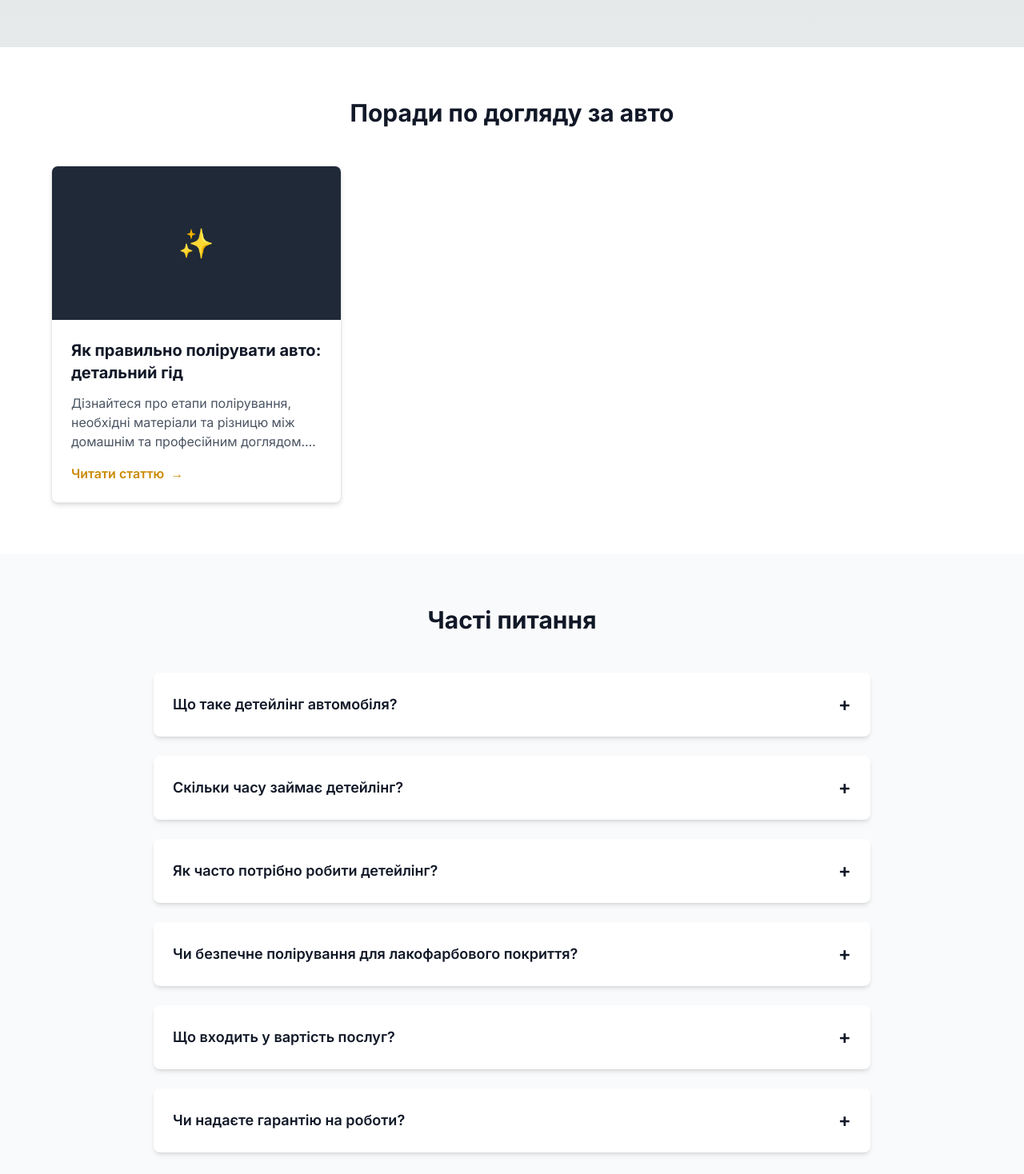
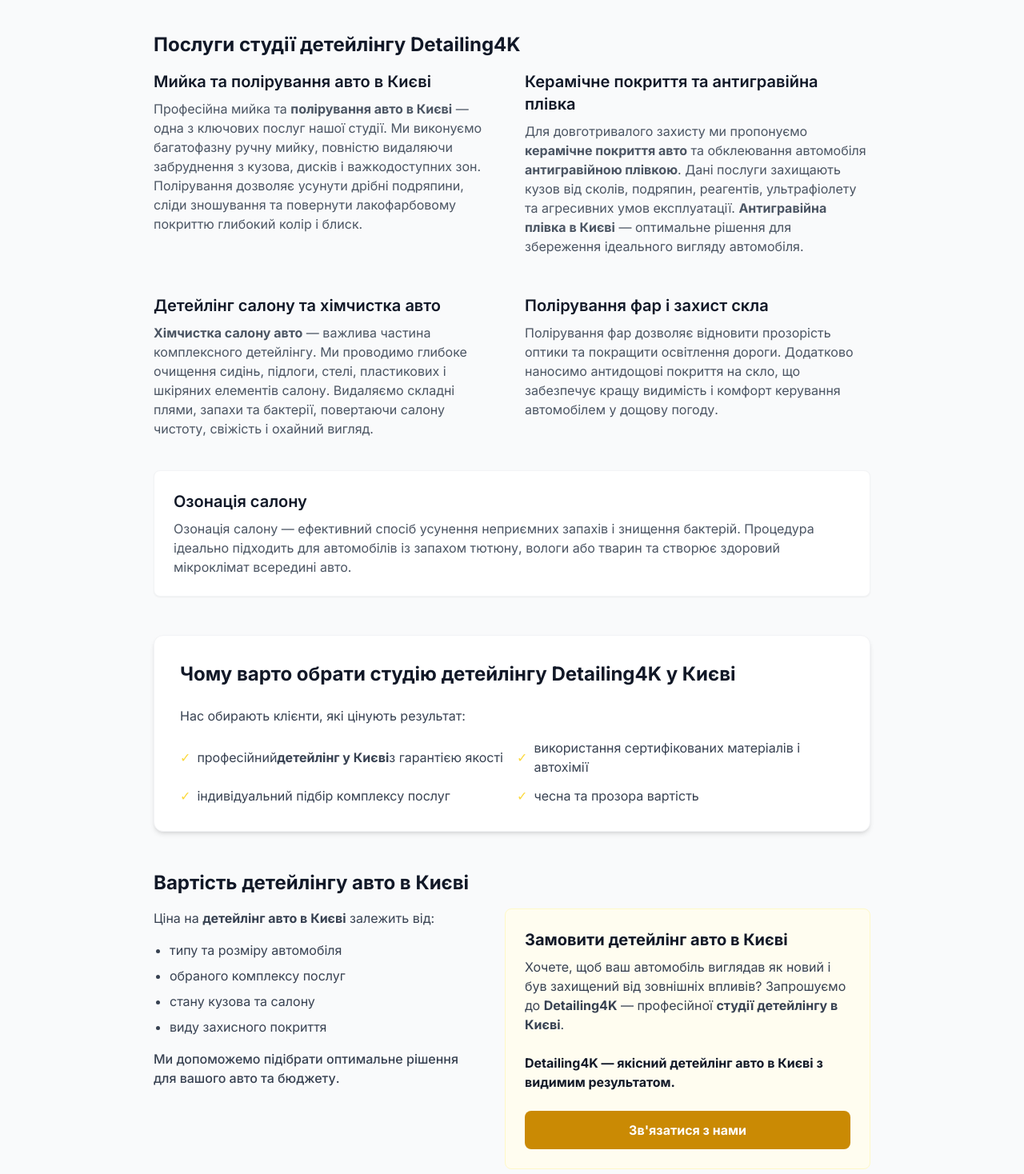
Before and after one commit to MaksymDoroshenkoDCI/detailing4k.com.ua, a Next.js app: page / in a window 1280 px wide. Shown: the part 1422-2890 px from the top of the page at 80% size. Built offline with nearby package versions, Linux system fonts and the light colour scheme; no server answers; the database is empty.

Commit message:
Add SEO content section to homepage

```diff
--- a/app/page.tsx
+++ b/app/page.tsx
@@ -133,6 +133,109 @@
         </div>
       </section>
 
+      {/* SEO Info Section */}
+      <section className="py-16 px-4 bg-gray-50 border-y border-gray-200">
+        <div className="container mx-auto max-w-4xl">
+          <header className="mb-10 text-center">
+            <h2 className="text-3xl font-bold text-gray-900 mb-6">
+              Детейлінг авто в Києві — студія Detailing4K
+            </h2>
+            <p className="text-lg text-gray-700 leading-relaxed">
+              <strong>Detailing4K</strong> — це сучасна студія детейлінгу в Києві, що спеціалізується на професійному догляді, відновленні та захисті автомобілів. Ми надаємо повний комплекс послуг з <strong>детейлінгу авто в Києві</strong>, поєднуючи досвід майстрів, преміальні матеріали та уважне ставлення до кожної деталі.
+            </p>
+            <p className="mt-4 text-gray-700">
+              Якщо вам потрібен якісний <strong>детейлінг авто Київ</strong> — ви за адресою.
+            </p>
+          </header>
+
+          <div className="space-y-12">
+            <div>
+              <h3 className="text-2xl font-bold text-gray-900 mb-4">Послуги студії детейлінгу Detailing4K</h3>
+
+              <div className="grid md:grid-cols-2 gap-8">
+                <div>
+                  <h4 className="text-xl font-semibold text-gray-900 mb-2">Мийка та полірування авто в Києві</h4>
+                  <p className="text-gray-600 mb-4">
+                    Професійна мийка та <strong>полірування авто в Києві</strong> — одна з ключових послуг нашої студії. Ми виконуємо багатофазну ручну мийку, повністю видаляючи забруднення з кузова, дисків і важкодоступних зон. Полірування дозволяє усунути дрібні подряпини, сліди зношування та повернути лакофарбовому покриттю глибокий колір і блиск.
+                  </p>
+                </div>
+
+                <div>
+                  <h4 className="text-xl font-semibold text-gray-900 mb-2">Керамічне покриття та антигравійна плівка</h4>
+                  <p className="text-gray-600 mb-4">
+                    Для довготривалого захисту ми пропонуємо <strong>керамічне покриття авто</strong> та обклеювання автомобіля <strong>антигравійною плівкою</strong>. Дані послуги захищають кузов від сколів, подряпин, реагентів, ультрафіолету та агресивних умов експлуатації. <strong>Антигравійна плівка в Києві</strong> — оптимальне рішення для збереження ідеального вигляду автомобіля.
+                  </p>
+                </div>
+
+                <div>
+                  <h4 className="text-xl font-semibold text-gray-900 mb-2">Детейлінг салону та хімчистка авто</h4>
+                  <p className="text-gray-600 mb-4">
+                    <strong>Хімчистка салону авто</strong> — важлива частина комплексного детейлінгу. Ми проводимо глибоке очищення сидінь, підлоги, стелі, пластикових і шкіряних елементів салону. Видаляємо складні плями, запахи та бактерії, повертаючи салону чистоту, свіжість і охайний вигляд.
+                  </p>
+                </div>
+
+                <div>
+                  <h4 className="text-xl font-semibold text-gray-900 mb-2">Полірування фар і захист скла</h4>
+                  <p className="text-gray-600 mb-4">
+                    Полірування фар дозволяє відновити прозорість оптики та покращити освітлення дороги. Додатково наносимо антидощові покриття на скло, що забезпечує кращу видимість і комфорт керування автомобілем у дощову погоду.
+                  </p>
+                </div>
+              </div>
+
+              <div className="mt-6 bg-white p-6 rounded-lg shadow-sm border border-gray-100">
+                <h4 className="text-xl font-semibold text-gray-900 mb-2">Озонація салону</h4>
+                <p className="text-gray-600">
+                  Озонація салону — ефективний спосіб усунення неприємних запахів і знищення бактерій. Процедура ідеально підходить для автомобілів із запахом тютюну, вологи або тварин та створює здоровий мікроклімат всередині авто.
+                </p>
+              </div>
+            </div>
+
+            <div className="bg-white p-8 rounded-xl shadow-md border border-gray-100">
+              <h3 className="text-2xl font-bold text-gray-900 mb-6">Чому варто обрати студію детейлінгу Detailing4K у Києві</h3>
+              <p className="text-gray-700 mb-4">Нас обирають клієнти, які цінують результат:</p>
+              <ul className="text-gray-700 grid md:grid-cols-2 gap-3 list-none">
+                <li className="flex items-center"><span className="text-primary-500 mr-2">✓</span> професійний <strong>детейлінг у Києві</strong> з гарантією якості</li>
+                <li className="flex items-center"><span className="text-primary-500 mr-2">✓</span> використання сертифікованих матеріалів і автохімії</li>
+                <li className="flex items-center"><span className="text-primary-500 mr-2">✓</span> індивідуальний підбір комплексу послуг</li>
+                <li className="flex items-center"><span className="text-primary-500 mr-2">✓</span> чесна та прозора вартість</li>
+              </ul>
+            </div>
+
+            <div>
+              <h3 className="text-2xl font-bold text-gray-900 mb-4">Вартість детейлінгу авто в Києві</h3>
+              <div className="flex flex-col md:flex-row gap-8 items-start">
+                <div className="flex-1">
+                  <p className="text-gray-700 mb-4">Ціна на <strong>детейлінг авто в Києві</strong> залежить від:</p>
+                  <ul className="list-disc pl-5 space-y-2 text-gray-700">
+                    <li>типу та розміру автомобіля</li>
+                    <li>обраного комплексу послуг</li>
+                    <li>стану кузова та салону</li>
+                    <li>виду захисного покриття</li>
+                  </ul>
+                  <p className="mt-4 text-gray-700 font-medium">Ми допоможемо підібрати оптимальне рішення для вашого авто та бюджету.</p>
+                </div>
+
+                <div className="flex-1 bg-primary-50 p-6 rounded-lg border border-primary-100">
+                  <h4 className="text-xl font-bold text-gray-900 mb-2">Замовити детейлінг авто в Києві</h4>
+                  <p className="text-gray-700 mb-6">
+                    Хочете, щоб ваш автомобіль виглядав як новий і був захищений від зовнішніх впливів? Запрошуємо до <strong>Detailing4K</strong> — професійної <strong>студії детейлінгу в Києві</strong>.
+                  </p>
+                  <p className="text-gray-900 font-bold mb-6">
+                    Detailing4K — якісний детейлінг авто в Києві з видимим результатом.
+                  </p>
+                  <Link
+                    href="/contact"
+                    className="inline-block bg-primary-600 text-white px-6 py-3 rounded-lg font-bold hover:bg-primary-700 transition-colors w-full text-center"
+                  >
+                    Зв'язатися з нами
+                  </Link>
+                </div>
+              </div>
+            </div>
+          </div>
+        </div>
+      </section>
+
       {/* Why Choose Us */}
       <section className="py-16 px-4">
         <div className="container mx-auto max-w-6xl">
@@ -172,24 +275,42 @@
           <h2 className="text-3xl font-bold text-center mb-12 text-gray-900">Поради по догляду за авто</h2>
 
           <div className="grid md:grid-cols-2 lg:grid-cols-3 gap-8">
-            <div className="bg-white rounded-lg shadow-md overflow-hidden border border-gray-200 hover:shadow-xl transition-all">
-              <div className="h-48 bg-gray-800 relative flex items-center justify-center">
+            {(await prisma.post.findMany({
+              where: { published: true },
+              take: 6,
+              orderBy: { createdAt: 'desc' }
+            })).map((post) => (
+              <div key={post.id} className="bg-white rounded-lg shadow-md overflow-hidden border border-gray-200 hover:shadow-xl transition-all flex flex-col h-full">
+                <div className="h-48 bg-gray-800 relative flex items-center justify-center overflow-hidden">
+                  {post.imageUrl ? (
+                    <img src={post.imageUrl} alt={post.title} className="w-full h-full object-cover" />
+                  ) : (
                     <span className="text-4xl">✨</span>
+                  )}
                 </div>
-              <div className="p-6">
-                <h3 className="text-xl font-bold mb-3 text-gray-900">Як правильно полірувати авто: детальний гід</h3>
-                <p className="text-gray-600 mb-4 line-clamp-3">
-                  Дізнайтеся про етапи полірування, необхідні матеріали та різницю між домашнім та професійним доглядом.
-                  Покрокова інструкція для автолюбителів.
+                <div className="p-6 flex flex-col flex-grow">
+                  <h3 className="text-xl font-bold mb-3 text-gray-900 line-clamp-2">{post.title}</h3>
+                  <p className="text-gray-600 mb-4 line-clamp-3 text-sm flex-grow">
+                    {post.excerpt || post.content.substring(0, 150) + '...'}
                   </p>
                   <Link
-                  href="/blog/how-to-polish-auto"
-                  className="text-primary-600 font-semibold hover:text-primary-500 inline-flex items-center"
+                    href={`/autodohlyad/${post.slug}`}
+                    className="text-primary-600 font-semibold hover:text-primary-500 inline-flex items-center text-sm"
                   >
                     Читати статтю <span className="ml-2">→</span>
                   </Link>
                 </div>
               </div>
+            ))}
+          </div>
+
+          <div className="text-center mt-12">
+            <Link
+              href="/autodohlyad"
+              className="inline-block bg-black text-white px-8 py-3 rounded-lg font-bold hover:bg-gray-900 transition-colors"
+            >
+              Більше порад →
+            </Link>
           </div>
         </div>
       </section>
```
Lines whose indentation alone changed are shown as unchanged.
